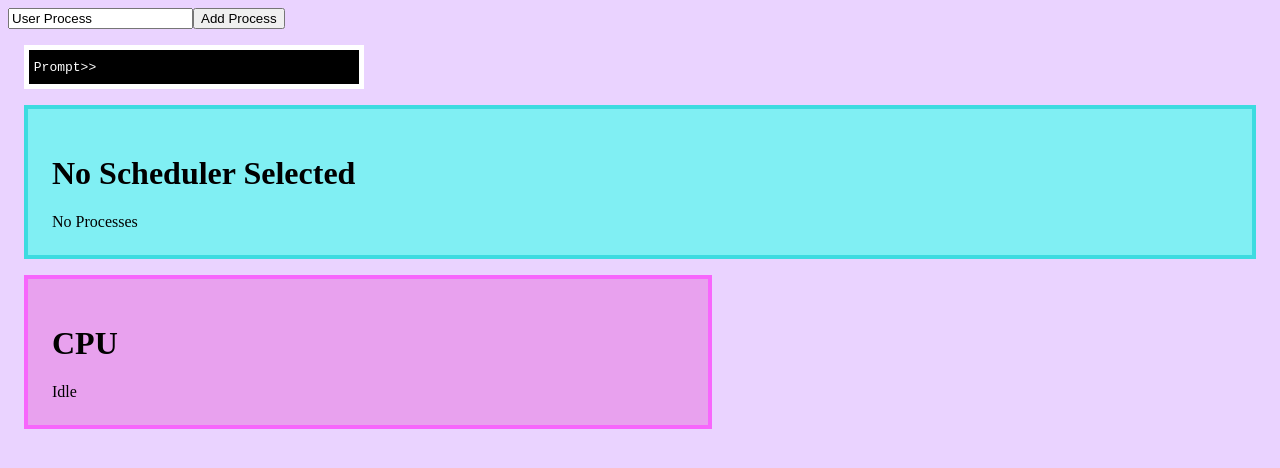
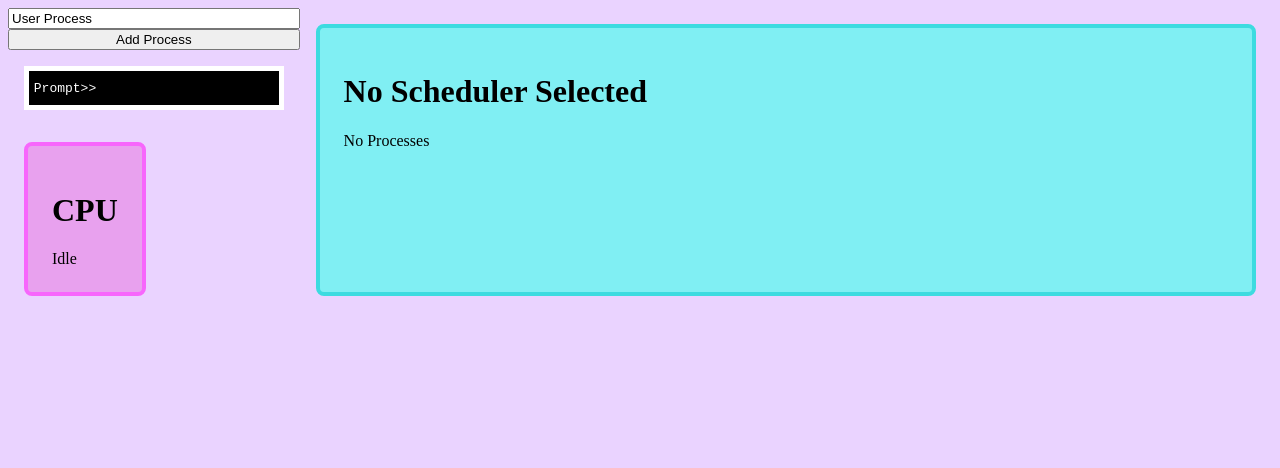
Before and after one commit to avniDhokia/os-sim, a React (Vite) app in the folder frontend/client/: page / in a window 1280 px wide. Shown: the top 468 px of the page. Built offline with nearby package versions, Linux system fonts and the light colour scheme.

Commit message:
improved overall page layout

```diff
--- a/frontend/client/src/App.jsx
+++ b/frontend/client/src/App.jsx
@@ -53,10 +53,15 @@ function App() {
   }
 
   return (
-    <>
+    <div id="app">
+
+
+      <div>
+
+        <div id="user-panel">
 
           {/* form to add new processes */}
-      <form onSubmit={addProcess} action="http://localhost:5173/" method="post">
+          <form id="gui" onSubmit={addProcess} action="http://localhost:5173/" method="post">
 
             {/* choose name of new process */}
             <input type="text" value={newProcessName} onChange={e => setNewProcessName(e.target.value)} />
@@ -67,9 +72,17 @@ function App() {
           </form>
 
           <Terminal />
+
+        </div>
+
+        <CPU currentProcess={cpu.currentProcess} events={cpu.events}/>
+
+      </div>
+
+
       <Scheduler name={scheduler.name} currentProcess={cpu.currentProcess} state={scheduler.state} events={scheduler.events}/>
-      <CPU currentProcess={cpu.currentProcess} events={cpu.events}/>
-    </>
+
+    </div>
   )
 }
 
--- a/frontend/client/src/components/processComp.jsx
+++ b/frontend/client/src/components/processComp.jsx
@@ -6,7 +6,7 @@ export default function ProcessComp({pid, name, state, priority, timeRan, timeTo
     let colour = colourMap[ Number(pid) % colourMap.length ]
 
     return(
-        <div id="process" class={"component " + colour}>
+        <div class={"process component " + colour}>
 
             <h1>{name} ({pid})</h1>
             <h2>State: {state}, Priority: {priority}</h2>
--- a/frontend/client/src/index.css
+++ b/frontend/client/src/index.css
@@ -13,8 +13,15 @@ p{
 .component{
   margin: 1rem;
   padding: 1.5rem;
+  border-radius: 0.5rem;
 }
 
+/* overall page */
+#app{
+  display: flex;
+  flex-direction: row;
+
+}
 
 
 /* specific componenet styling */
@@ -24,7 +31,7 @@ p{
 #cpu{
   border: solid 0.25rem rgb(247, 102, 252);
   background-color: rgb(232, 161, 238);
-  max-width: 50%;
+  width: max-content;
 }
 
 
@@ -32,6 +39,7 @@ p{
 #scheduler{
   border: solid 0.25rem rgb(61, 219, 224);
   background-color: rgb(128, 239, 243);
+  flex-grow: 1;
 }
 
 .processQueue{
@@ -44,15 +52,35 @@ p{
 }
 
 
+/* user panel */
+#user-panel{
+  display: flex;
+  flex-direction: column;
+}
+
+
+/* gui */
+#gui{
+  display: flex;
+  flex-direction: column;
+}
+
+
+
 /* process */
-#process{
-  font-size: 70%;
+.process{
+  font-size: 60%;
   padding: 0.5rem;
   margin: 0.25rem;
   max-width: 10rem;
 }
 
-#process p{
+.process h1, .process h2{
+  margin-top: 0;
+  margin-bottom: 2.5%;
+}
+
+.process p{
   font-size: 150%;
 }
 
```
Lines whose indentation alone changed are shown as unchanged.
